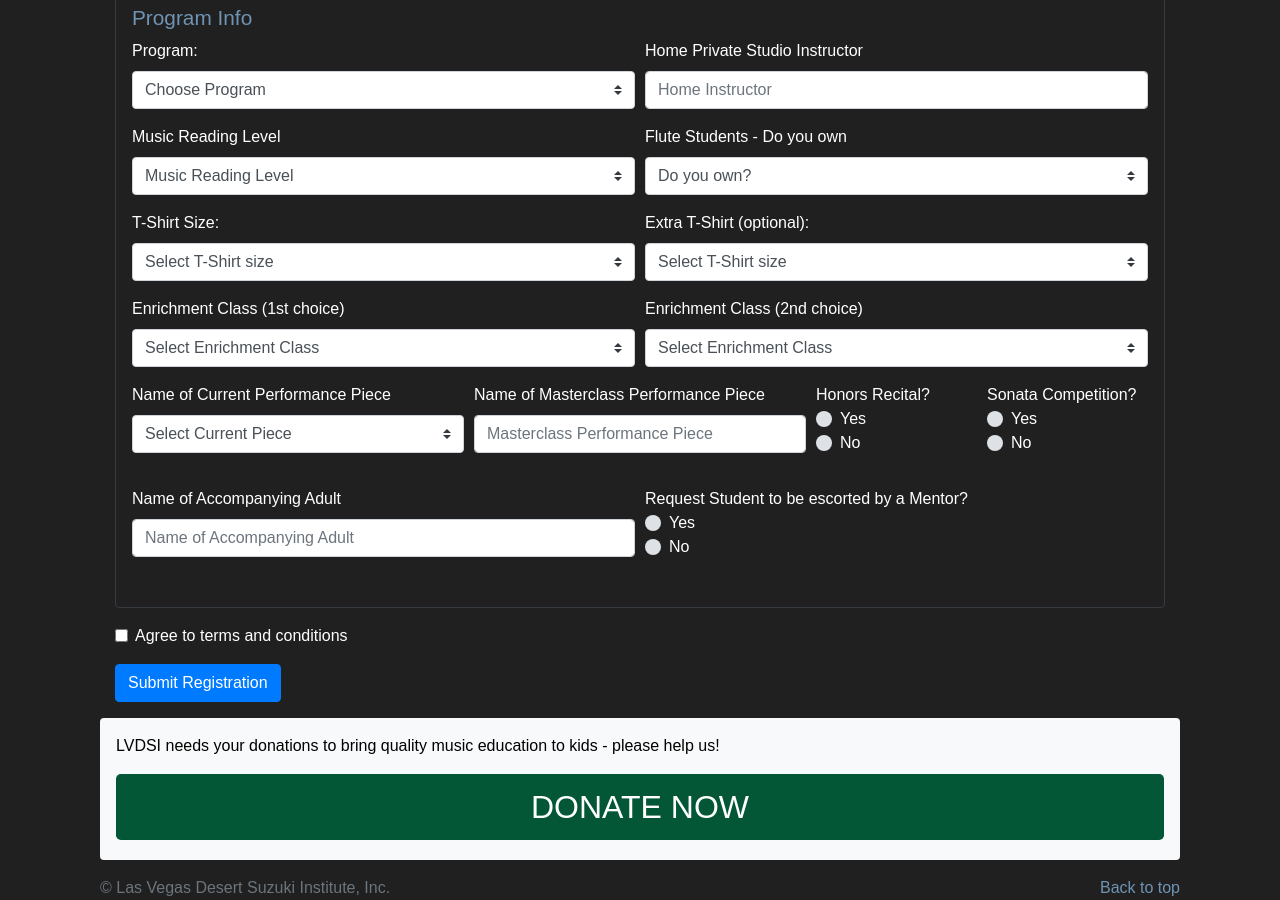
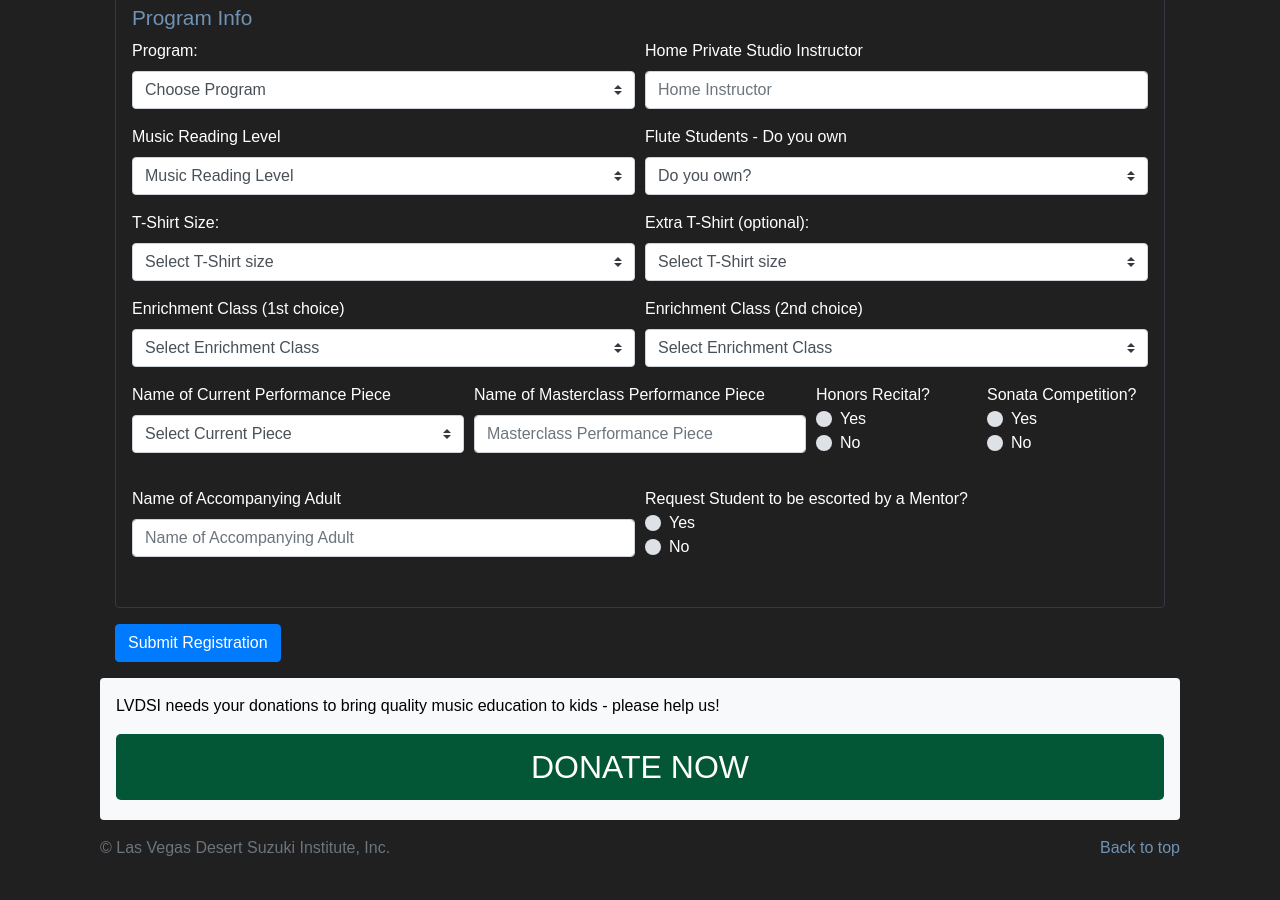
Before and after one commit to rg45-com/lvdsi, a Jekyll site: the page built from registration/flute-piano.html, in a window 1280 px wide and 900 px high, scrolled down 1113 px. Built offline with Jekyll 4.4.1, drawn with Linux system fonts in a browser that asks for light colours; nearby versions of some CDN libraries; after the commit the page ends 1973 px from its top, so only the background shows below that.

Commit message:
form adjustments for netlify

```diff
--- a/_includes/form-parent-block.html
+++ b/_includes/form-parent-block.html
@@ -1,21 +1,21 @@
 <div class="form-row">
   <div class="col-md-4 mb-3">
     <label for="parentLast">Parent Last Name</label>
-    <input type="text" class="form-control" id="parentLast" placeholder="Last name" required>
+    <input type="text" class="form-control" id="parentLast" name="parentLast" placeholder="Last name" required>
     <div class="invalid-feedback">
       Please provide the Parent's Last name.
     </div>
   </div>
   <div class="col-md-4 mb-3">
     <label for="parentFirst">Parent First Name</label>
-    <input type="text" class="form-control" id="parentFirst" placeholder="First name" required>
+    <input type="text" class="form-control" id="parentFirst" name="parentFirst" placeholder="First name" required>
     <div class="invalid-feedback">
         Please provide the Parent's First name.
       </div>
   </div>
   <div class="col-md-4 mb-3">
     <label for="parentEmail">Parent email address</label>
-    <input type="email" class="form-control" id="parentEmail" aria-describedby="emailHelp" placeholder="Email address" required>
+    <input type="email" class="form-control" id="parentEmail" name="parentEmail" aria-describedby="emailHelp" placeholder="Email address" required>
   <!--             <small id="emailHelp" class="form-text text-muted">We'll never share your email with anyone else.</small> -->
     <div class="invalid-feedback">
         Please provide the Parent's email address.
@@ -26,7 +26,7 @@
 <div class="form-row">
   <div class="col-md-12 mb-3">
     <label for="address">Address</label>
-    <input type="text" class="form-control" id="address" placeholder="Address" required>
+    <input type="text" class="form-control" id="address" name="address" placeholder="Address" required>
     <div class="invalid-feedback">
       Please provide a valid city.
     </div>
@@ -36,14 +36,14 @@
 <div class="form-row">
   <div class="col-md-6 mb-3">
     <label for="city">City</label>
-    <input type="text" class="form-control" id="city" placeholder="City" required>
+    <input type="text" class="form-control" id="city" name="city" placeholder="City" required>
     <div class="invalid-feedback">
       Please provide a valid city.
     </div>
   </div>
   <div class="col-md-3 mb-3">
     <label for="state">State</label>
-    <select class="custom-select" id="state" required>
+    <select class="custom-select" id="state" name="state" required>
       {% include form-dropdown-state.html %}
     </select>
     <div class="invalid-feedback">
@@ -52,7 +52,7 @@
   </div>
   <div class="col-md-3 mb-3">
     <label for="zip">Zip</label>
-    <input type="number" class="form-control" id="zip" placeholder="Zip" required>
+    <input type="number" class="form-control" id="zip" name="zip" placeholder="Zip" required>
     <div class="invalid-feedback">
       Please provide a valid zip.
     </div>
@@ -62,7 +62,7 @@
 <div class="form-row">
   <div class="col-md-3 mb-3">
     <label for="parentsCell">Parents Cell Phone</label>
-    <input type="phone" class="form-control" id="parentsCell" placeholder="Cell Phone" required>
+    <input type="phone" class="form-control" id="parentsCell" name="parentsCell" placeholder="Cell Phone" required>
     <div class="invalid-feedback">
       Please provide a valid cell phone.
     </div>
@@ -81,10 +81,10 @@
   </div>
   <div class="col-md-3 mb-3">
     <label for="siblings">Siblings Attending (name):</label>
-    <input type="text" class="form-control" id="siblings" placeholder="Siblings Attending (name)">
+    <input type="text" class="form-control" id="siblings" name="siblings" placeholder="Siblings Attending (name)">
   </div>
   <div class="col-md-4 mb-3">
     <label for="referral">Who can we thank for referring you?:</label>
-    <input type="text" class="form-control" id="referral" placeholder="Who can we thank for referring you?">
+    <input type="text" class="form-control" id="referral" name="referral" placeholder="Who can we thank for referring you?">
   </div>
 </div><!-- /form-row -->
--- a/registration/flute-piano.html
+++ b/registration/flute-piano.html
@@ -12,7 +12,7 @@
   <p><span class="firstletter">F</span>lute &amp; Piano Registration form.  Please complete this form to register.  Once you register, the next step is to submit payment.</p>
 
   <div class="container mb-3">
-    <form class="needs-validation" novalidate name="flute-piano" netlify-honeypot="bot-field" action="thank-you" netlify>
+    <form class="needs-validation" novalidate name="flute-piano" netlify-honeypot="bot-field" action="thank-you.html" netlify>
       <p class="d-none">
         <label>It's a trap! <input name="bot-field"></label>
       </p>
@@ -23,14 +23,14 @@
         <div class="form-row">
           <div class="col-md-6 mb-3">
             <label for="studentLast">Student Last Name</label>
-            <input type="text" class="form-control" id="studentLast" placeholder="Last name" required>
+            <input type="text" class="form-control" id="studentLast" name="studentLast" placeholder="Last name" required>
             <div class="invalid-feedback">
               Please provide the Student's Last name.
             </div>
           </div>
           <div class="col-md-6 mb-3">
             <label for="studentFirst">Student First Name</label>
-            <input type="text" class="form-control" id="studentFirst" placeholder="First name" required>
+            <input type="text" class="form-control" id="studentFirst" name="studentFirst" placeholder="First name" required>
             <div class="invalid-feedback">
                 Please provide the Student's First name.
               </div>
@@ -40,14 +40,14 @@
         <div class="form-row">
           <div class="col-md-6 mb-3">
             <label for="studentEmail">Student Email</label>
-            <input type="text" class="form-control" id="studentEmail" placeholder="Student Email" required>
+            <input type="text" class="form-control" id="studentEmail" name="studentEmail" placeholder="Student Email" required>
             <div class="invalid-feedback">
               Please provide the Student's email address.
             </div>
           </div>
           <div class="col-md-6 mb-3">
             <label for="studentCell">Student Cell Phone</label>
-            <input type="number" class="form-control" id="studentCell" placeholder="Student Cell Phone" required>
+            <input type="number" class="form-control" id="studentCell" name="studentCell" placeholder="Student Cell Phone" required>
             <div class="invalid-feedback">
                 Please provide the Student's First name.
               </div>
@@ -57,14 +57,14 @@
         <div class="form-row">
           <div class="col-md-6 mb-3">
             <label for="dob">Date of Birth</label>
-            <input type="text" class="form-control fieldset__input js__datepicker" id="dob" placeholder="YYYY-MM-DD" required>
+            <input type="text" class="form-control fieldset__input js__datepicker" id="dob" name="dob" placeholder="YYYY-MM-DD" required>
             <div class="invalid-feedback">
               Please enter Student's valid date of birth.
             </div>
           </div>
           <div class="col-md-6 mb-3">
             <label for="gradeLevel">Grade in School 2017-18:</label>
-            <select class="custom-select" id="gradeLevel">
+            <select class="custom-select" id="gradeLevel" name="gradeLevel">
               <option value="">Please select a grade</option>
               <option value="Pre-K">Pre-K</option>
               <option value="Kinder">Kinder</option>
@@ -103,7 +103,7 @@
         <div class="form-row">
           <div class="col-md-6 mb-3">
             <label for="program">Program:</label>
-            <select class="custom-select" id="program" required>
+            <select class="custom-select" id="program" name="program" required>
               <option value="">Choose Program</option>
               <option value="Flute">Flute</option>
               <option value="Piano">Piano</option>
@@ -114,14 +114,14 @@
           </div>
           <div class="col-md-6 mb-3">
             <label for="homeInstructor">Home Private Studio Instructor</label>
-            <input type="text" class="form-control" id="homeInstructor" placeholder="Home Instructor">
+            <input type="text" class="form-control" id="homeInstructor" name="homeInstructor" placeholder="Home Instructor">
           </div>
         </div><!-- /form-row -->
 
         <div class="form-row">
           <div class="col-md-6 mb-3">
             <label for="readingLevel">Music Reading Level</label>
-            <select class="custom-select" id="readingLevel" required>
+            <select class="custom-select" id="readingLevel" name="readingLevel" required>
               <option value="">Music Reading Level</option>
               <option value="Beginning">Beginning</option>
               <option value="Intermediate">Intermediate</option>
@@ -133,7 +133,7 @@
           </div>
           <div class="col-md-6 mb-3">
             <label for="fluteOwned">Flute Students - Do you own</label>
-            <select class="custom-select" id="fluteOwned">
+            <select class="custom-select" id="fluteOwned" name="fluteOwned">
               <option value="">Do you own?</option>
               <option value="Piccolo">Piccolo</option>
               <option value="Alto Flute">Alto Flute</option>
@@ -145,7 +145,7 @@
         <div class="form-row">
           <div class="col-md-6 mb-3">
             <label for="tShirt1">T-Shirt Size:</label>
-            <select class="custom-select" id="tShirt1" required>
+            <select class="custom-select" id="tShirt1" name="tShirt1" required>
               {% include form-dropdown-tshirt.html %}
             </select>
             <div class="invalid-feedback">
@@ -154,7 +154,7 @@
           </div>
           <div class="col-md-6 mb-3">
             <label for="tShirt2">Extra T-Shirt (optional):</label>
-            <select class="custom-select" id="tShirt2">
+            <select class="custom-select" id="tShirt2" name="tShirt2">
               {% include form-dropdown-tshirt.html %}
             </select>
             <div class="invalid-feedback">
@@ -166,7 +166,7 @@
         <div class="form-row">
           <div class="col-md-6 mb-3">
             <label for="enrichment1st">Enrichment Class (1st choice)</label>
-            <select class="custom-select" id="enrichment1st" required>
+            <select class="custom-select" id="enrichment1st" name="enrichment1st" required>
               {% include form-dropdown-enrichment.html %}
             </select>
             <div class="invalid-feedback">
@@ -175,7 +175,7 @@
           </div>
           <div class="col-md-6 mb-3">
             <label for="enrichment2nd">Enrichment Class (2nd choice)</label>
-            <select class="custom-select" id="enrichment2nd" required>
+            <select class="custom-select" id="enrichment2nd" name="enrichment2nd" required>
               {% include form-dropdown-enrichment.html %}
             </select>
             <div class="invalid-feedback">
@@ -187,7 +187,7 @@
         <div class="form-row">
           <div class="col-md-4 mb-3">
             <label for="currentPiece">Name of Current Performance Piece</label>
-            <select class="custom-select" id="currentPiece" required>
+            <select class="custom-select" id="currentPiece" name="currentPiece" required>
               <option value="">Select Current Piece</option>
               <option value="">---- FLUTE ----</option>
               <option value="F100_Anything_Previous_to_Mary_Had_a_Little_Lamb">F100 Anything Previous to Mary Had a Little Lamb</option>
@@ -367,7 +367,7 @@
           </div>
           <div class="col-md-4 mb-3">
             <label for="masterclass">Name of Masterclass Performance Piece</label>
-            <input type="text" class="form-control" id="masterclass" placeholder="Masterclass Performance Piece" required>
+            <input type="text" class="form-control" id="masterclass" name="masterclass" placeholder="Masterclass Performance Piece" required>
           </div>
           <div class="col-md-2 mb-3">
             Honors Recital?
@@ -398,7 +398,7 @@
         <div class="form-row">
           <div class="col-md-6 mb-3">
             <label for="accompanying">Name of Accompanying Adult</label>
-            <input type="text" class="form-control" id="accompanying" placeholder="Name of Accompanying Adult" required>
+            <input type="text" class="form-control" id="accompanying" name="accompanying" placeholder="Name of Accompanying Adult" required>
           </div>
           <div class="col-md-6 mb-3">
             Request Student to be escorted by a Mentor?
@@ -415,40 +415,11 @@
         </div><!-- /form-row -->
       </div><!-- /form-group -->
 
-      <div class="form-group">
-        <div class="form-check">
-          <input class="form-check-input" type="checkbox" value="" id="invalidCheck" required>
-          <label class="form-check-label" for="invalidCheck">
-            Agree to terms and conditions
-          </label>
-          <div class="invalid-feedback">
-            You must agree before submitting.
-          </div>
-        </div>
-      </div>
 
       <button class="btn btn-primary" type="submit">Submit Registration</button>
     </form>
 
-    <script>
-    // Example starter JavaScript for disabling form submissions if there are invalid fields
-    (function() {
-      'use strict';
-      window.addEventListener('load', function() {
-        // Fetch all the forms we want to apply custom Bootstrap validation styles to
-        var forms = document.getElementsByClassName('needs-validation');
-        // Loop over them and prevent submission
-        var validation = Array.prototype.filter.call(forms, function(form) {
-          form.addEventListener('submit', function(event) {
-            if (form.checkValidity() === false) {
-              event.preventDefault();
-              event.stopPropagation();
-            }
-            form.classList.add('was-validated');
-          }, false);
-        });
-      }, false);
-    })();
-    </script>
+    {% include form-validation.html %}
+
   </div>
 {% include donate-box-2.html %}
```
Also changed, not shown: _includes/form-validation.html (added, +20 -0 lines), registration/intro.html (+11 -41 lines).
